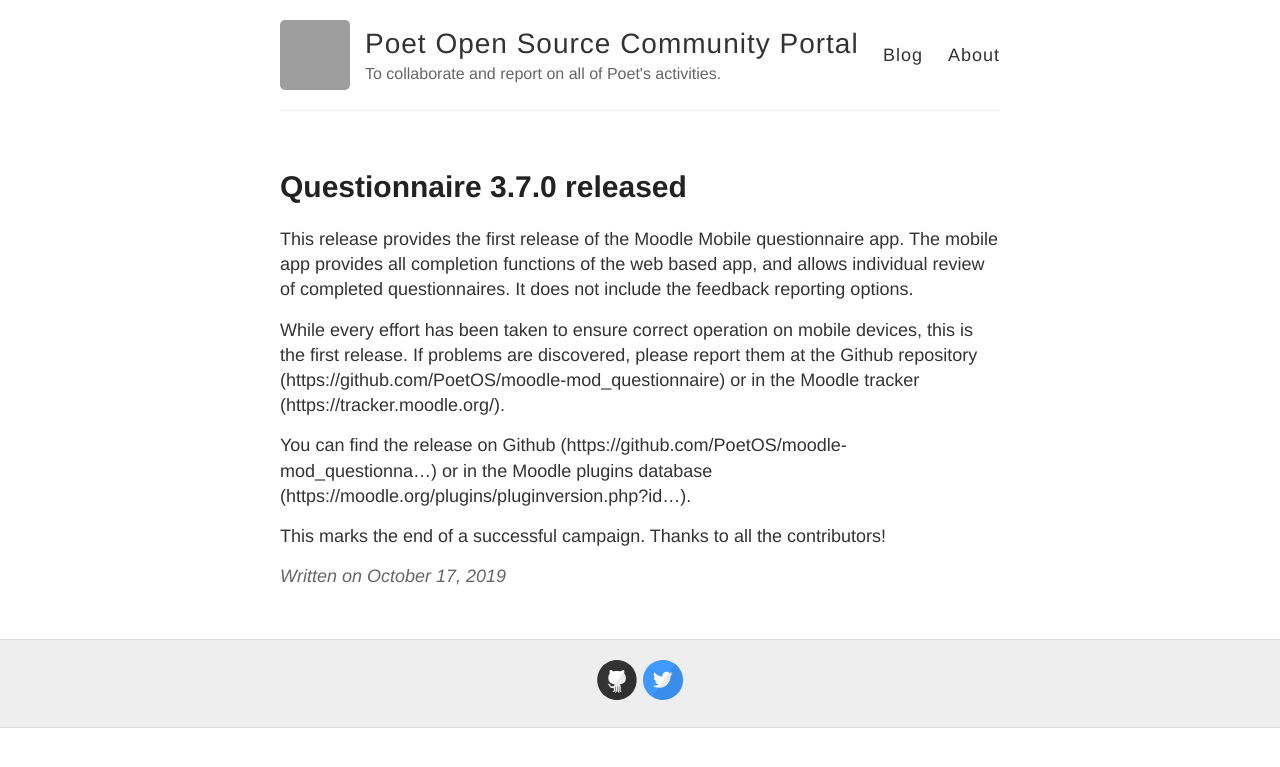
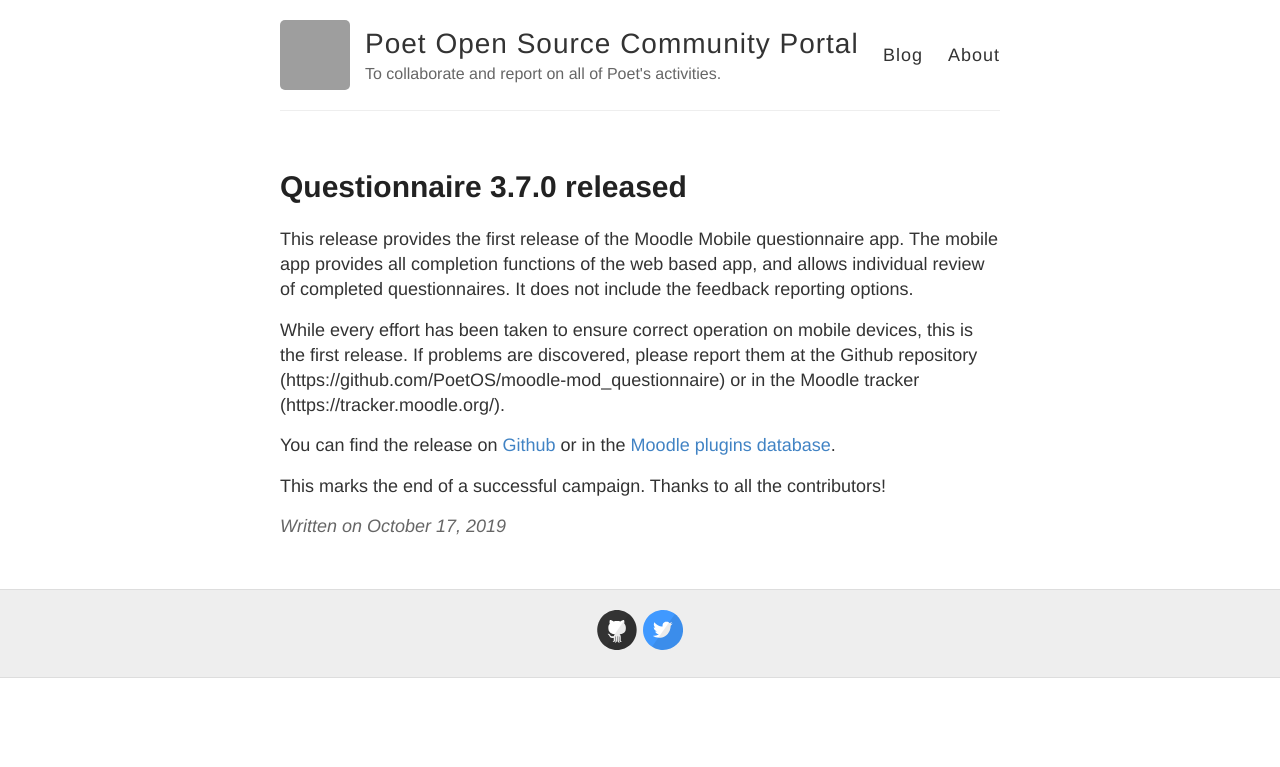
Before and after one commit to PoetOS/PoetOS.github.io, a Jekyll site: the page built from _posts/2019-10-17-questionnaire3-7-1.md, in a window 1280 px wide. Shown: the top 767 px of the page. Built offline with Jekyll 4.4.1, drawn with Linux system fonts in a browser that asks for light colours; part of the change alters nothing that is shown; grey boxes are pictures that could not be loaded.

Commit message:
Updated.

```diff
--- a/_posts/2019-10-17-questionnaire3-7-1.md
+++ b/_posts/2019-10-17-questionnaire3-7-1.md
@@ -11,7 +11,7 @@ While every effort has been taken to ensure correct operation on mobile devices,
 If problems are discovered, please report them at the Github repository
 (https://github.com/PoetOS/moodle-mod_questionnaire) or in the Moodle tracker (https://tracker.moodle.org/).
 
-You can find the release on Github (https://github.com/PoetOS/moodle-mod_questionna...) or in the Moodle
-plugins database (https://moodle.org/plugins/pluginversion.php?id...).
+You can find the release on [Github](https://github.com/PoetOS/moodle-mod_questionnaire/tree/3.7.0) or in the [Moodle
+plugins database](https://moodle.org/plugins/pluginversion.php?id=20438).
 
 This marks the end of a successful campaign. Thanks to all the contributors!
```
